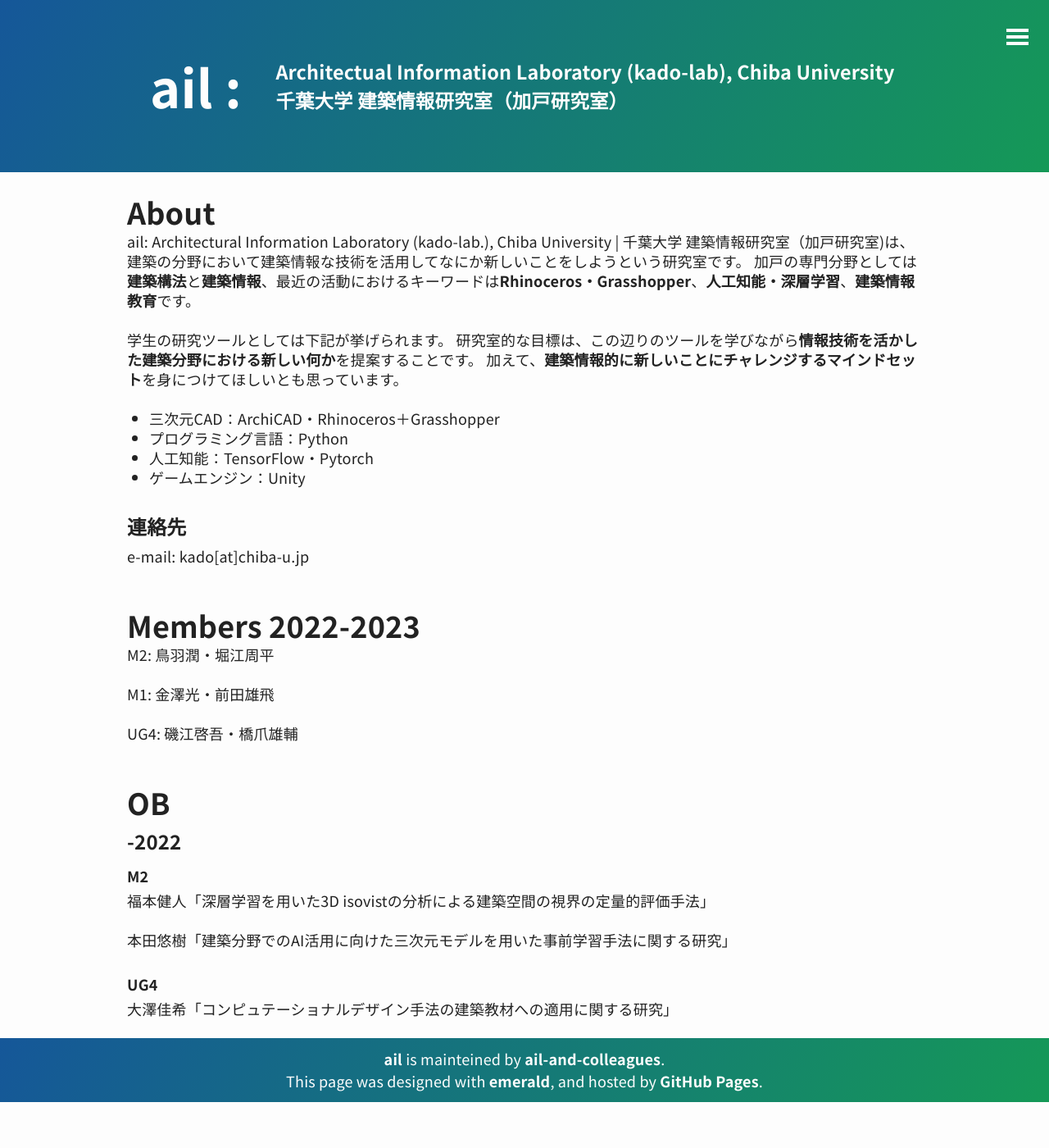
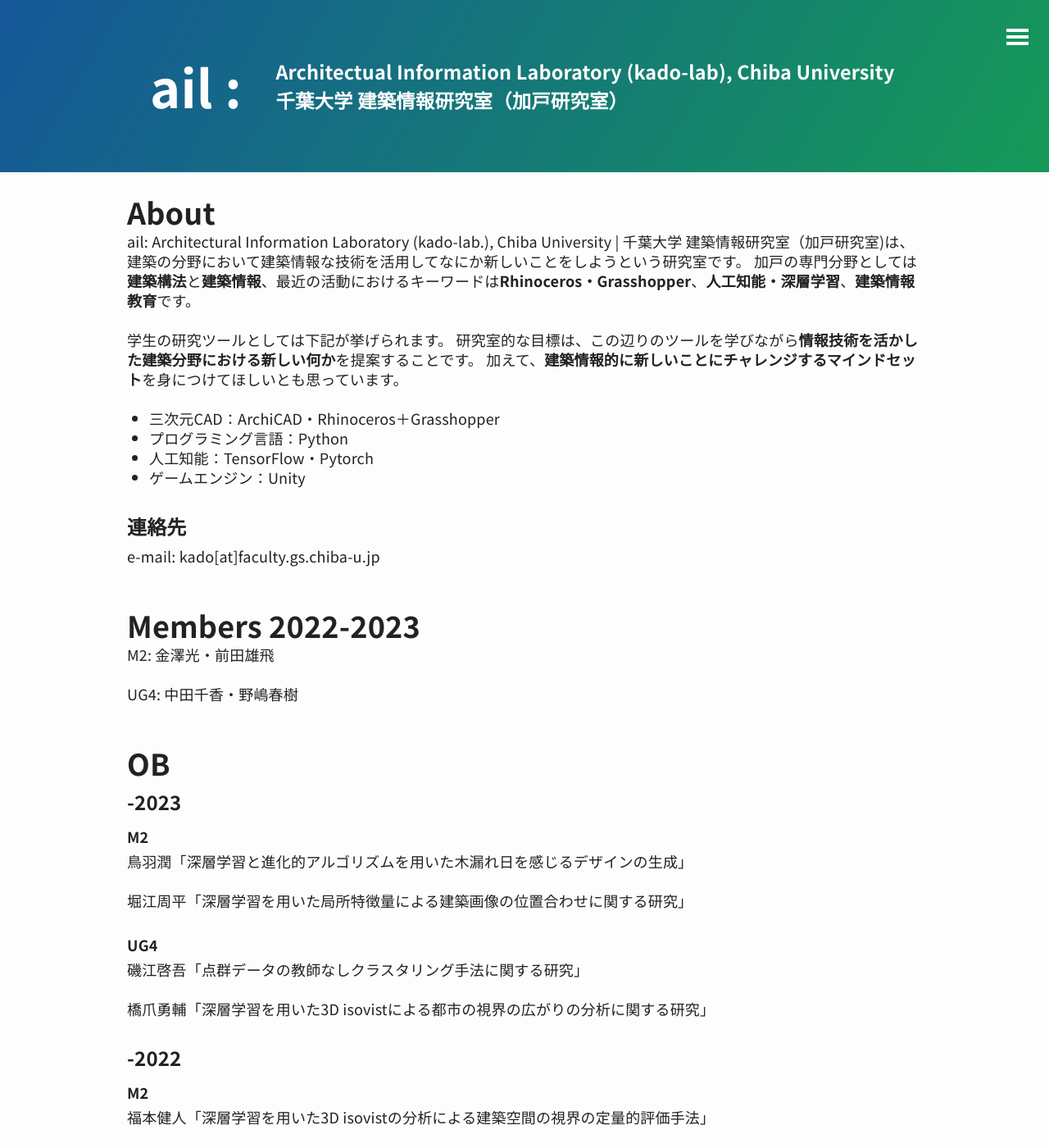
Before and after one commit to ail-and-colleagues/ail-and-colleagues.github.io, a Jekyll site: the page built from staticpages/about.html.md, in a window 1280 px wide and 1400 px high. Shown: the whole window at 82% size. Built offline with Jekyll 4.4.1, drawn with Linux system fonts in a browser that asks for light colours.

Commit message:
update about

```diff
--- a/staticpages/about.html.md
+++ b/staticpages/about.html.md
@@ -16,16 +16,26 @@ ail: Architectural Information Laboratory (kado-lab.), Chiba University | 千葉
 - ゲームエンジン：Unity
 
 ### 連絡先
-e-mail: kado[at]chiba-u.jp
+e-mail: kado[at]faculty.gs.chiba-u.jp
 
 ## Members 2022-2023
-M2: 鳥羽潤・堀江周平
 
-M1: 金澤光・前田雄飛
+M2: 金澤光・前田雄飛
 
-UG4: 磯江啓吾・橋爪雄輔
+UG4: 中田千香・野嶋春樹
 
 ## OB
+### -2023
+#### M2
+鳥羽潤「深層学習と進化的アルゴリズムを用いた木漏れ日を感じるデザインの生成」
+
+堀江周平「深層学習を用いた局所特徴量による建築画像の位置合わせに関する研究」
+
+#### UG4
+磯江啓吾「点群データの教師なしクラスタリング手法に関する研究」
+
+橋爪勇輔「深層学習を用いた3D isovistによる都市の視界の広がりの分析に関する研究」
+
 ### -2022
 #### M2
 福本健人「深層学習を用いた3D isovistの分析による建築空間の視界の定量的評価手法」
```
